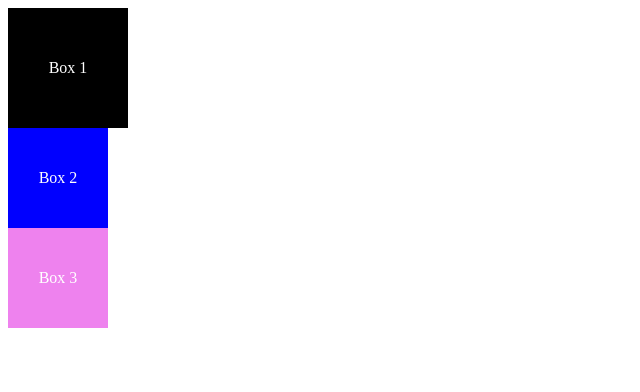
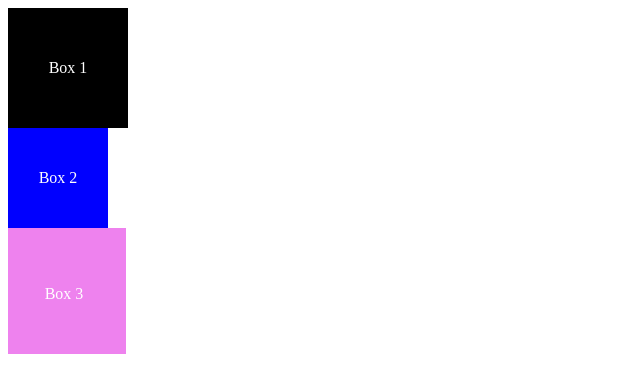
Before and after one commit to vipker113/git-demo, a plain HTML site: page index.html in a window 1280 px wide. Shown: the whole page, without its empty margins (0-640 px from the left). Drawn offline with Linux system fonts and the light colour scheme.

Commit message:
phan tiep theo

```diff
--- a/index.html
+++ b/index.html
@@ -2,13 +2,14 @@
 <html>
     <head>
         <title>Web max đen tối</title>
-        <meta charset="utf8-8">
+        <meta charset="utf-8">
     </head>
 
     <body>
         <div class="box box1">Box 1</div>
         <div class="box box2">Box 2</div>
         <div class="box box3">Box 3</div>
+
     </body>
 
     <style>
@@ -22,7 +23,7 @@
         }
         .box1{
             background-color: black;
-            padding:10px;
+            padding: 10px;
         }
         .box2{
             background-color: blue;
@@ -30,6 +31,7 @@
         }
         .box3{
             background-color: violet;
+            padding: 16px 12px 10px 6px;
         }
     </style>
 </html>
```
